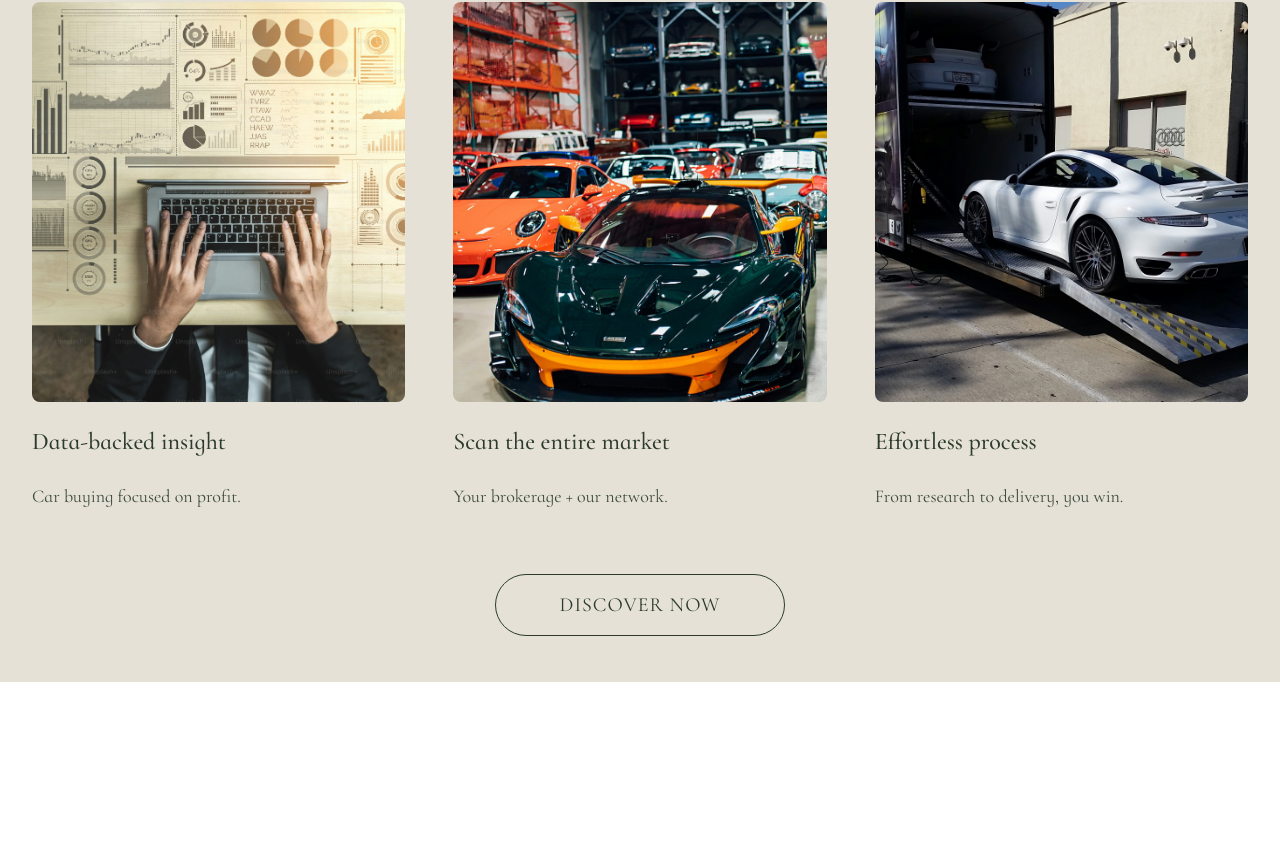
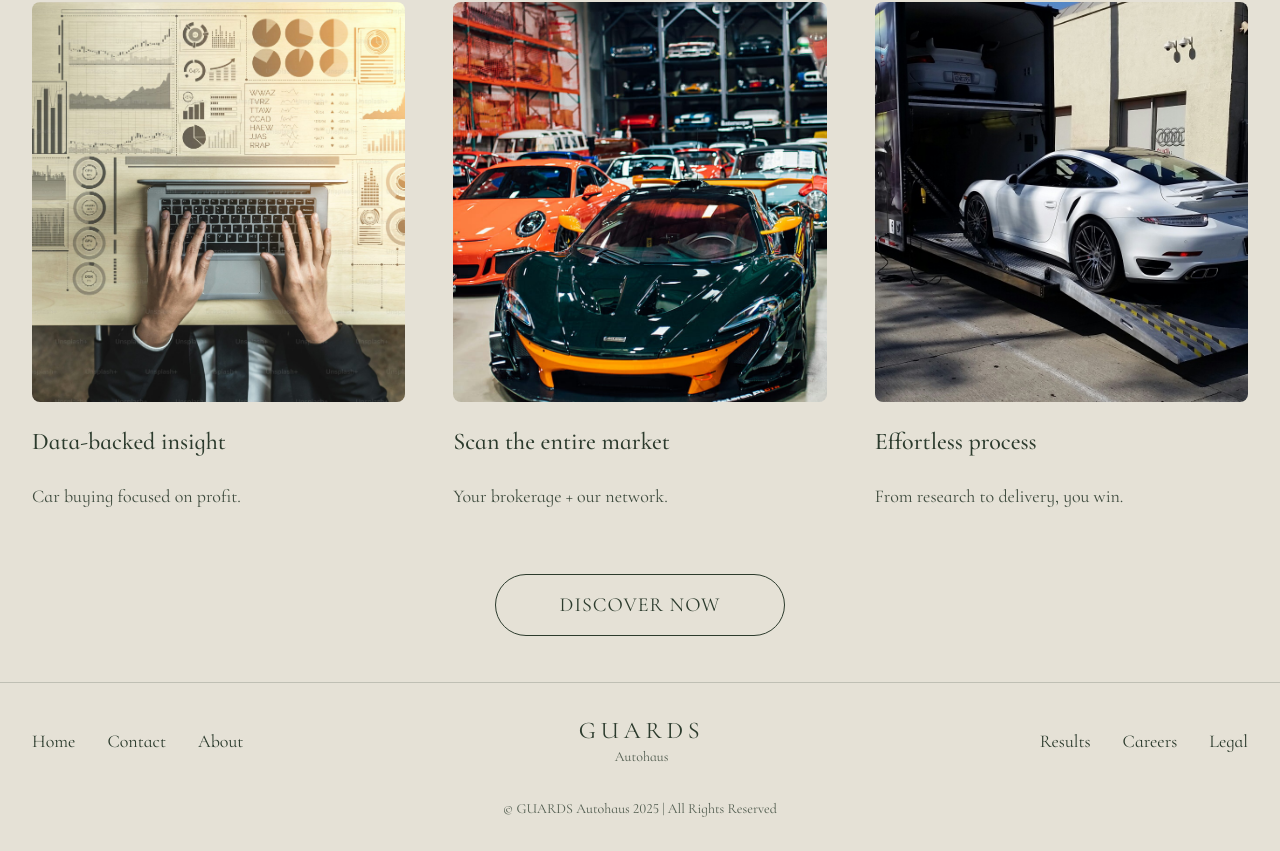
Before and after one commit to rafaelsinger/maison, a Next.js app: page / in a window 1280 px wide. Shown: the part 2744-3595 px from the top of the page. Before the commit the page ends 3426 px from the top, so only its background shows below. Built offline with nearby package versions, Linux system fonts and the light colour scheme.

Commit message:
adding footer

```diff
--- a/app/page.tsx
+++ b/app/page.tsx
@@ -2,6 +2,7 @@
 import Image from "next/image";
 import { useEffect, useState } from "react";
 import { useScrollAnimation } from './components/ScrollAnimation';
+import Link from 'next/link';
 
 export default function Home() {
   const [scrolled, setScrolled] = useState(false);
@@ -209,6 +210,56 @@ export default function Home() {
         </div>
       </section>
 
+      {/* Footer */}
+      <footer className="bg-[#E5E1D6] border-t border-[#2C3B2D]/20 py-8">
+        <div className="max-w-7xl mx-auto px-8">
+          {/* Logo and Links Container */}
+          <div className="flex justify-between items-center mb-8">
+            {/* Left Links */}
+            <div className="flex gap-8">
+              <Link href="/" className="text-[#2C3B2D] font-['Cormorant_Infant'] text-lg hover:opacity-70">
+                Home
+              </Link>
+              <Link href="/contact" className="text-[#2C3B2D] font-['Cormorant_Infant'] text-lg hover:opacity-70">
+                Contact
+              </Link>
+              <Link href="/about" className="text-[#2C3B2D] font-['Cormorant_Infant'] text-lg hover:opacity-70">
+                About
+              </Link>
+            </div>
+
+            {/* Center Logo */}
+            <div className="flex flex-col items-center">
+              <h2 className="text-2xl font-['Cormorant_Infant'] text-[#2C3B2D] tracking-[0.2em] uppercase">
+                Guards
+              </h2>
+              <span className="text-sm font-['Cormorant_Infant'] text-[#2C3B2D]/80">
+                Autohaus
+              </span>
+            </div>
+
+            {/* Right Links */}
+            <div className="flex gap-8">
+              <Link href="/results" className="text-[#2C3B2D] font-['Cormorant_Infant'] text-lg hover:opacity-70">
+                Results
+              </Link>
+              <Link href="/careers" className="text-[#2C3B2D] font-['Cormorant_Infant'] text-lg hover:opacity-70">
+                Careers
+              </Link>
+              <Link href="/legal" className="text-[#2C3B2D] font-['Cormorant_Infant'] text-lg hover:opacity-70">
+                Legal
+              </Link>
+            </div>
+          </div>
+
+          {/* Copyright */}
+          <div className="text-center">
+            <p className="text-[#2C3B2D]/80 font-['Cormorant_Infant'] text-sm">
+              © GUARDS Autohaus {new Date().getFullYear()} | All Rights Reserved
+            </p>
+          </div>
+        </div>
+      </footer>
     </div>
   );
 }
```
